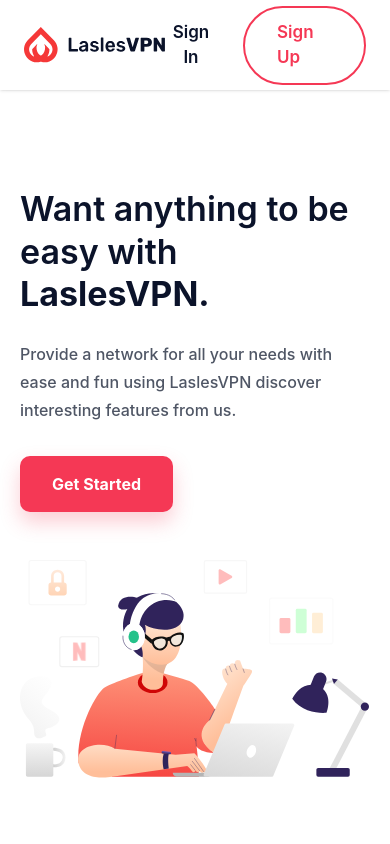
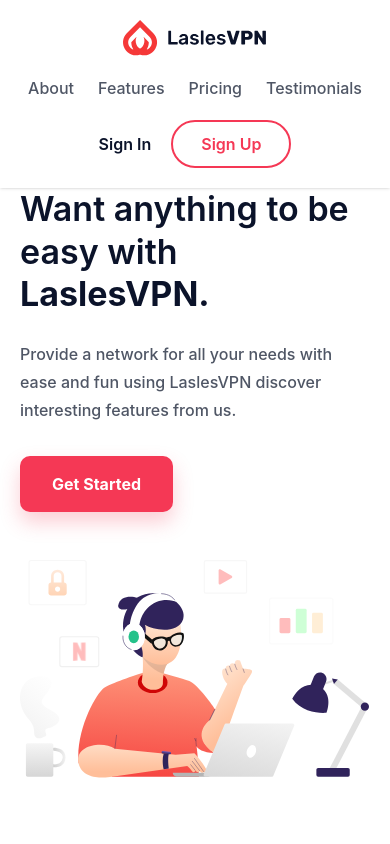
Before and after one commit to muizat23/lasles-vpn, a React (Vite) app: page / in a window 390 px wide. Shown: the top 844 px of the page. Built offline with nearby package versions, Linux system fonts and the light colour scheme.

Commit message:
Make navbar responsive on mobile

```diff
--- a/src/components/Navbar.jsx
+++ b/src/components/Navbar.jsx
@@ -10,83 +10,37 @@
       className="w-full fixed top-0 left-0 z-50 shadow-sm"
       style={{ backgroundColor: colors.white }}
     >
-      <div className="max-w-[1100px] mx-auto px-6 h-[90px]">
-        <div className="flex items-center justify-between h-full">
+      <div className="max-w-[1160px] mx-auto px-5 sm:px-6 py-5">
+        <div className="flex flex-col md:flex-row md:items-center md:justify-between gap-5">
 
           {/* Logo */}
-          <div className="flex items-center">
+          <div className="flex justify-center md:justify-start">
             <img
               src={Logo}
               alt="LaslesVPN"
-              className="w-[155px] h-auto"
+              className="w-[145px] sm:w-[155px] h-auto"
             />
           </div>
 
           {/* Navigation */}
-          <div className="hidden md:flex items-center gap-10">
-            <a
-              href="#about"
-              className="text-[17px] font-medium hover:underline underline-offset-4 decoration-2 transition-all duration-300"
-              style={{ color: colors.text }}
-              onMouseEnter={(e) => {
-                e.currentTarget.style.color = colors.primary;
-              }}
-              onMouseLeave={(e) => {
-                e.currentTarget.style.color = colors.text;
-              }}
-            >
-              About
-            </a>
+          <div className="flex flex-wrap items-center justify-center gap-x-6 gap-y-3 md:gap-10">
 
-            <a
-              href="#features"
-              className="text-[17px] font-medium hover:underline underline-offset-4 decoration-2 transition-all duration-300"
-              style={{ color: colors.text }}
-              onMouseEnter={(e) => {
-                e.currentTarget.style.color = colors.primary;
-              }}
-              onMouseLeave={(e) => {
-                e.currentTarget.style.color = colors.text;
-              }}
-            >
-              Features
-            </a>
+            <NavLink href="#about">About</NavLink>
 
-            <a
-              href="#pricing"
-              className="text-[17px] font-medium hover:underline underline-offset-4 decoration-2 transition-all duration-300"
-              style={{ color: colors.text }}
-              onMouseEnter={(e) => {
-                e.currentTarget.style.color = colors.primary;
-              }}
-              onMouseLeave={(e) => {
-                e.currentTarget.style.color = colors.text;
-              }}
-            >
-              Pricing
-            </a>
+            <NavLink href="#features">Features</NavLink>
 
-            <a
-              href="#testimonials"
-              className="text-[17px] font-medium hover:underline underline-offset-4 decoration-2 transition-all duration-300"
-              style={{ color: colors.text }}
-              onMouseEnter={(e) => {
-                e.currentTarget.style.color = colors.primary;
-              }}
-              onMouseLeave={(e) => {
-                e.currentTarget.style.color = colors.text;
-              }}
-            >
-              Testimonials
-            </a>
+            <NavLink href="#pricing">Pricing</NavLink>
+
+            <NavLink href="#testimonials">Testimonials</NavLink>
+
           </div>
 
           {/* Auth buttons */}
-          <div className="flex items-center gap-7">
+          <div className="flex items-center justify-center gap-5">
 
             {/* Sign In */}
             <button
-              className="text-[17px] font-semibold transition-colors duration-300"
+              className="text-[16px] sm:text-[17px] font-semibold transition-colors duration-300"
               style={{ color: colors.heading }}
               onMouseEnter={(e) => {
                 e.currentTarget.style.color = colors.primary;
@@ -97,12 +51,15 @@
             >
               Sign In
             </button>
+
+            {/* Sign Up */}
             <a
               href="#pricing"
-  className="text-[17px] font-semibold rounded-full px-8 py-3 border-2 transition-all duration-300"
+              className="text-[16px] sm:text-[17px] font-semibold rounded-full px-7 sm:px-8 py-2.5 sm:py-3 border-2 transition-all duration-300"
               style={{
                 color: colors.primary,
                 borderColor: colors.primary,
+                backgroundColor: colors.white,
               }}
               onMouseEnter={(e) => {
                 e.currentTarget.style.backgroundColor = colors.primary;
@@ -123,3 +80,21 @@
     </nav>
   );
 }
+
+function NavLink({ href, children }) {
+  return (
+    <a
+      href={href}
+      className="text-[16px] sm:text-[17px] font-medium transition-colors duration-300"
+      style={{ color: colors.text }}
+      onMouseEnter={(e) => {
+        e.currentTarget.style.color = colors.primary;
+      }}
+      onMouseLeave={(e) => {
+        e.currentTarget.style.color = colors.text;
+      }}
+    >
+      {children}
+    </a>
+  );
+}
```
Lines whose indentation alone changed are shown as unchanged.
